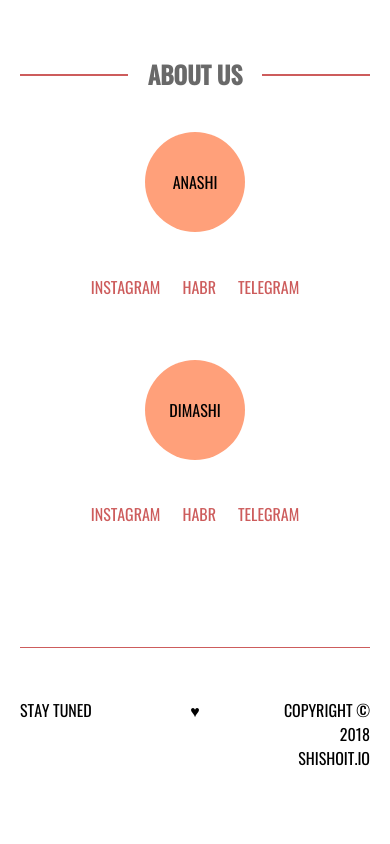
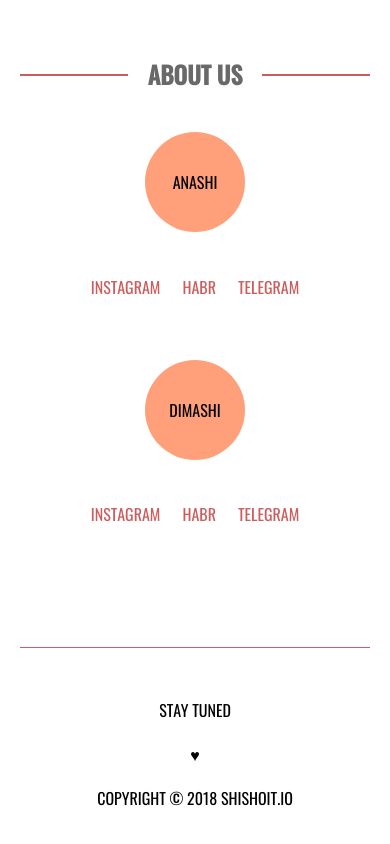
Before and after one commit to mamilla11/shishoit, a website: page source/index.html in a window 390 px wide. Shown: the part 419-1263 px from the top of the page. Before the commit the page ends 1239 px from the top, so only its background shows below. Drawn offline with nearby package versions, Linux system fonts and the light colour scheme; files that its build step writes are made by us from their sources.

Commit message:
page-footer mobile adjust

```diff
--- a/source/sass/page-footer.scss
+++ b/source/sass/page-footer.scss
@@ -2,22 +2,36 @@
   margin: 100px 0 50px 0;
   padding: 50px 0 0 0;
   display: flex;
+  flex-direction: column;
+  align-items: center;
   justify-content: space-between;
   width: 100%;
   border-top: 1px solid #CD5C5C;
+
+  @media (min-width: $width-tablet) {
+    flex-direction: row;
+  }
 }
 
 .page-footer__tagline {
+  @media (min-width: $width-tablet) {
     width: 30%;
     text-align: left;
   }
+}
 
 .page-footer__extra {
+  margin: 20px 0 20px 0;
+  @media (min-width: $width-tablet) {
     width: 30%;
     text-align: center;
+    margin: 0;
+  }
 }
 
 .page-footer__copyright {
+  @media (min-width: $width-tablet) {
     width: 30%;
     text-align: right;
   }
+}
```
Lines whose indentation alone changed are shown as unchanged.
